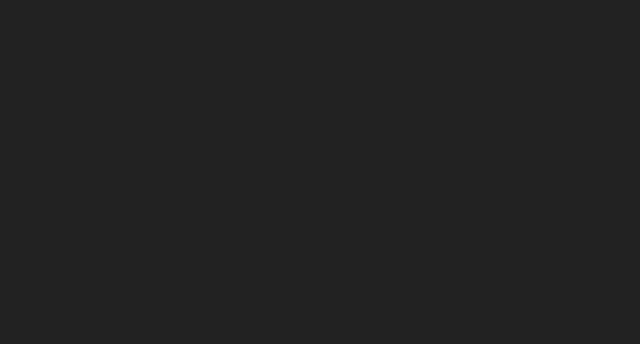
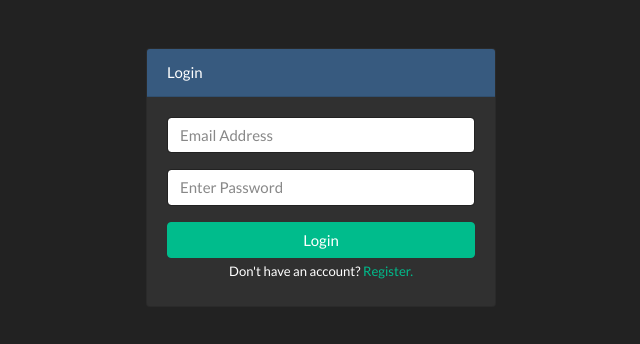
Before and after one commit to amarjeetsahoo/selfPractice, a React (Create React App) app in the folder firebase-cloud-functions/React-Firebase/client/: page /login in a window 1280 px wide. Shown: the top 344 px of the page, without its empty margins (319-959 px from the left). Built offline with nearby package versions, Linux system fonts and the light colour scheme.

Commit message:
added: LoginPage

```diff
--- a/firebase-cloud-functions/React-Firebase/client/src/config/routes.ts
+++ b/firebase-cloud-functions/React-Firebase/client/src/config/routes.ts
@@ -1,4 +1,5 @@
 import IRoute from "../interfaces/route";
+import LoginPage from "../pages/auth/login";
 import RegisterPage from "../pages/auth/register";
 import HomePage from "../pages/home";
 
@@ -16,6 +17,13 @@
         component: RegisterPage,
         name: 'Register Page',
         protected: false
+    },
+    {
+        path: '/login',
+        exact: true,
+        component: LoginPage,
+        name: 'Login Page',
+        protected: false
     }
 ];
 
--- a/firebase-cloud-functions/React-Firebase/client/src/pages/auth/login.tsx
+++ b/firebase-cloud-functions/React-Firebase/client/src/pages/auth/login.tsx
@@ -1,9 +1,70 @@
-import React from 'react';
+import React, { useState } from 'react';
+import { useHistory } from 'react-router';
+import { Link } from 'react-router-dom';
+import { Button, FormGroup, Input } from 'reactstrap';
+import AuthContainer from '../../components/AuthContainer';
+import ErrorText from '../../components/ErrorText';
+import { auth } from '../../config/firebase';
+import logging from '../../config/logging';
 import IPageProps from '../../interfaces/page';
 
 const LoginPage: React.FunctionComponent<IPageProps> = props => {
+    const [authenticating, setAuthenticating] = useState<boolean>(false);
+    const [email, setEmail] = useState<string>('');
+    const [password, setPassword] = useState<string>('');
+    const [error, setError] = useState<string>('');
+
+    const history = useHistory();
+    const signInWithEmailAndPassword = () => {
+        if (error !== '') setError('');
+        setAuthenticating(true);
+        auth.signInWithEmailAndPassword(email, password)
+            .then(result => {
+                logging.info(result);
+                history.push('/');
+            })
+            .catch(error => {
+                logging.error(error);
+                setAuthenticating(false);
+                setError('Unable to sign in. Please try again later.');
+        })
+    }
     return (
-        <p>Login page.</p>
+        <AuthContainer header="Login">
+            <FormGroup>
+                <Input
+                    type="email"
+                    name="email"
+                    id="email"
+                    placeholder="Email Address"
+                    onChange={event => setEmail(event.target.value)}
+                    value={email}
+                    />
+            </FormGroup>
+            <FormGroup>
+                <Input
+                    autoComplete="new-password"
+                    type="password"
+                    name="password"
+                    id="password"
+                    placeholder="Enter Password"
+                    onChange={event => setPassword(event.target.value)}
+                    value={password}
+                    />
+            </FormGroup>
+            <Button
+                disabled={authenticating}
+                color="success"
+                block
+                onClick={()=>signInWithEmailAndPassword()}
+            >
+                Login
+            </Button>
+            <small>
+                <p className='m-1 text-center'>Don't have an account? <Link to="/login">Register.</Link></p>
+            </small>
+            <ErrorText error={error} />
+      </AuthContainer>
     );
 }
 
```
Also changed, not shown: 1 other file (tests, documents, lock files or other folders).
